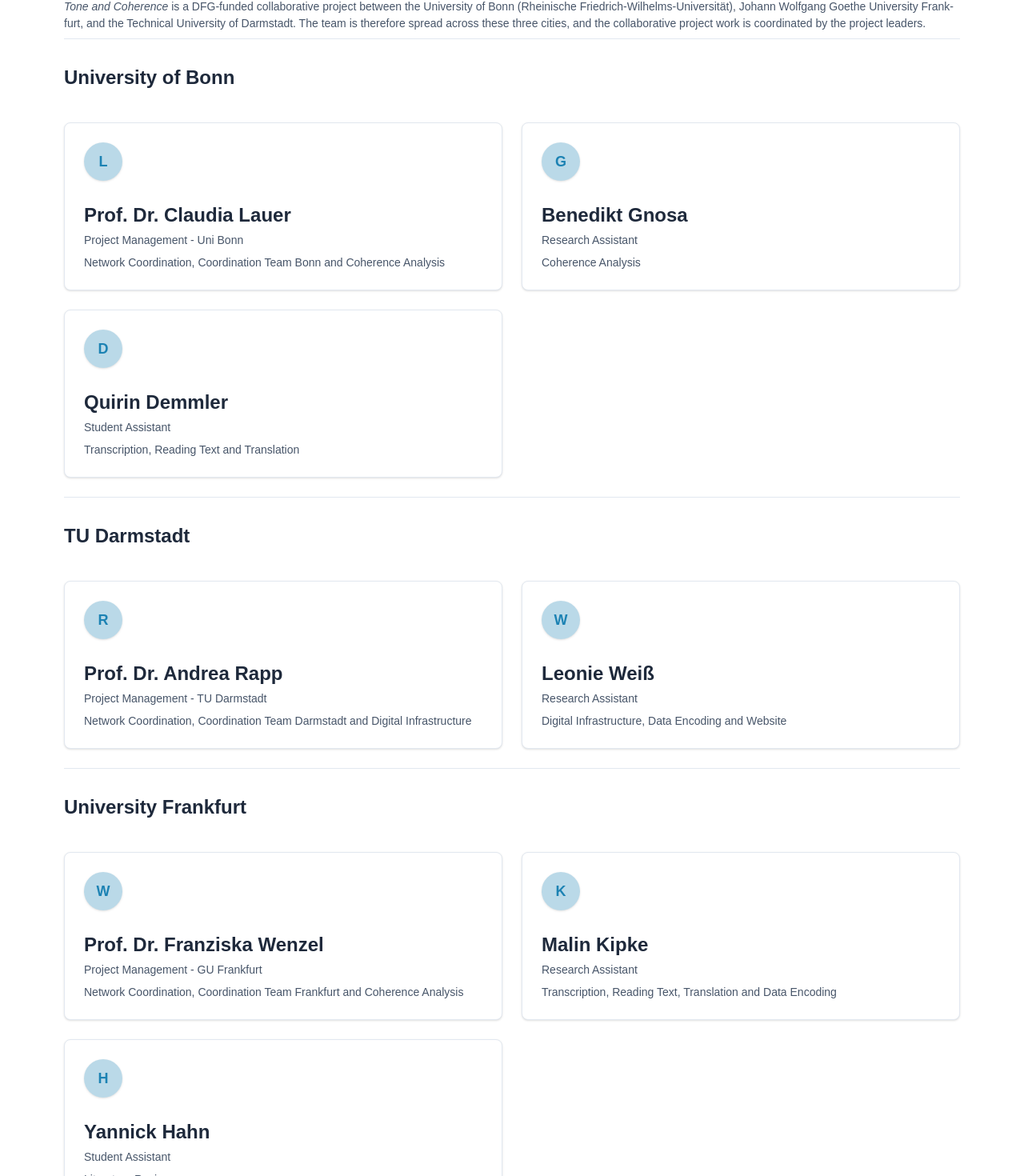
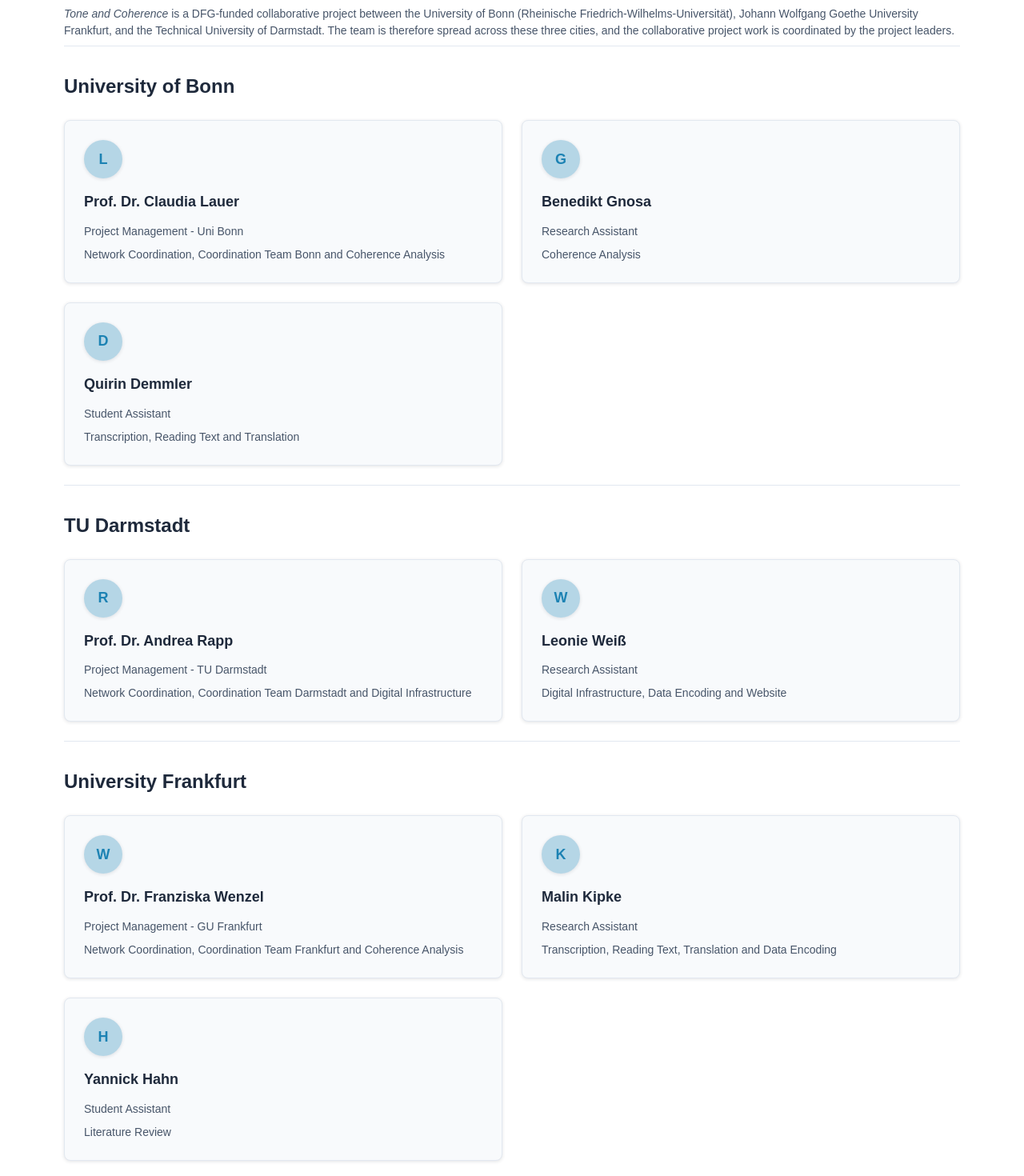
Before and after one commit to tonkohaerenz/tonkohaerenz.github.io, a Next.js app: page /en/team in a window 1280 px wide. Shown: the part 155-1625 px from the top of the page at 80% size. Built offline with nearby package versions, Linux system fonts and the light colour scheme.

Commit message:
Teamseiten überarbeitet

```diff
--- a/src/app/en/team/page.tsx
+++ b/src/app/en/team/page.tsx
@@ -63,90 +63,90 @@ const teamMembersFrankfurt = [
 
 export default function TeamPage() {
   return (
-    <section className="space-y-6">
-      <header className="border-b border-slate-200 pb-4">
-        <h1 className="text-3xl font-bold text-slate-900">Our Team</h1>
-        <p className="text-slate-600 mt-1 teyt-justify [hyphens:auto]"><span className="italic">Tone and Coherence</span> is a DFG-funded collaborative project between the University of Bonn (Rheinische Friedrich-Wilhelms-Universität), Johann Wolfgang Goethe University Frankfurt, and the Technical University of Darmstadt. The team is therefore spread across these three cities, and the collaborative project work is coordinated by the project leaders.</p>
+    <section className="section-spacing">
+      <header>
+        <h1>Our Team</h1>
+        <p><span className="italic">Tone and Coherence</span> is a DFG-funded collaborative project between the University of Bonn (Rheinische Friedrich-Wilhelms-Universität), Johann Wolfgang Goethe University Frankfurt, and the Technical University of Darmstadt. The team is therefore spread across these three cities, and the collaborative project work is coordinated by the project leaders.</p>
       </header>
 
-      <h2 className="text-2xl font-bold text-slate-900">University of Bonn</h2>
-      <div className="grid grid-cols-1 md:grid-cols-2 gap-6 pt-4">
+      <h2>University of Bonn</h2>
+      <div className="grid-team">
         {teamMembersBonn.map((member, index) => (
           member.link? (
             <a key={index} href={member.link} target="_blank">
-              <div className="bg-white p-6 rounded-lg border border-slate-200 shadow-sm hover:border-slate-400">
-              <div className="w-12 h-12 bg-[#1c82b3]/30 text-[#1c82b3] rounded-full flex items-center justify-center font-bold text-lg mb-4 shadow-sm">
+              <div className="cardLink">
+              <div className="icon-circle">
                 {member.surname.charAt(0)}
               </div>
-              <h2 className="text-lg font-semibold text-slate-800">{member.name+' '+member.surname}</h2>
-              <p className="text-xs font-medium text-[#1c82b3] mb-2">{member.role}</p>
-              <p className="text-sm text-slate-600">{member.bio}</p>
+              <h3>{member.name+' '+member.surname}</h3>
+              <p>{member.role}</p>
+              <p>{member.bio}</p>
             </div>
             </a>
           ) : (
-          <div key={index} className="bg-white p-6 rounded-lg border border-slate-200 shadow-sm">
-            <div className="w-12 h-12 bg-[#1c82b3]/30 text-[#1c82b3] rounded-full flex items-center justify-center font-bold text-lg mb-4 shadow-sm">
+          <div key={index} className="card">
+            <div className="icon-circle">
               {member.surname.charAt(0)}
             </div>
-            <h2 className="text-lg font-semibold text-slate-800">{member.name+' '+member.surname}</h2>
-            <p className="text-xs font-medium text-[#1c82b3] mb-2">{member.role}</p>
-            <p className="text-sm text-slate-600">{member.bio}</p>
+            <h3>{member.name+' '+member.surname}</h3>
+            <p>{member.role}</p>
+            <p>{member.bio}</p>
           </div>
           )
         ))}
       </div>
 
-      <hr className="border-b border-slate-200"/>
-      <h2 className="text-2xl font-bold text-slate-900">TU Darmstadt</h2>
-      <div className="grid grid-cols-1 md:grid-cols-2 gap-6 pt-4">
+      <hr/>
+      <h2>TU Darmstadt</h2>
+      <div className="grid-team">
         {teamMembersDarmstadt.map((member, index) => (
           member.link? (
             <a key={index} href={member.link} target="_blank">
-              <div className="bg-white p-6 rounded-lg border border-slate-200 shadow-sm hover:border-slate-400">
-              <div className="w-12 h-12 bg-[#1c82b3]/30 text-[#1c82b3] rounded-full flex items-center justify-center font-bold text-lg mb-4 shadow-sm">
+              <div className="cardLink">
+              <div className="icon-circle">
                 {member.surname.charAt(0)}
               </div>
-              <h2 className="text-lg font-semibold text-slate-800">{member.name+' '+member.surname}</h2>
-              <p className="text-xs font-medium text-[#1c82b3] mb-2">{member.role}</p>
-              <p className="text-sm text-slate-600">{member.bio}</p>
+              <h3>{member.name+' '+member.surname}</h3>
+              <p>{member.role}</p>
+              <p>{member.bio}</p>
             </div>
             </a>
           ) : (
-          <div key={index} className="bg-white p-6 rounded-lg border border-slate-200 shadow-sm">
-            <div className="w-12 h-12 bg-[#1c82b3]/30 text-[#1c82b3] rounded-full flex items-center justify-center font-bold text-lg mb-4 shadow-sm">
+          <div key={index} className="card">
+            <div className="icon-circle">
               {member.surname.charAt(0)}
             </div>
-            <h2 className="text-lg font-semibold text-slate-800">{member.name+' '+member.surname}</h2>
-            <p className="text-xs font-medium text-[#1c82b3] mb-2">{member.role}</p>
-            <p className="text-sm text-slate-600">{member.bio}</p>
+            <h3>{member.name+' '+member.surname}</h3>
+            <p>{member.role}</p>
+            <p>{member.bio}</p>
           </div>
           )
         ))}
       </div>
 
-      <hr className="border-b border-slate-200"/>
-      <h2 className="text-2xl font-bold text-slate-900">University Frankfurt</h2>
-      <div className="grid grid-cols-1 md:grid-cols-2 gap-6 pt-4">
+      <hr/>
+      <h2>University Frankfurt</h2>
+      <div className="grid-team">
         {teamMembersFrankfurt.map((member, index) => (
           member.link? (
             <a key={index} href={member.link} target="_blank">
-              <div className="bg-white p-6 rounded-lg border border-slate-200 shadow-sm hover:border-slate-400">
-              <div className="w-12 h-12 bg-[#1c82b3]/30 text-[#1c82b3] rounded-full flex items-center justify-center font-bold text-lg mb-4 shadow-sm">
+              <div className="cardLink">
+              <div className="icon-circle">
                 {member.surname.charAt(0)}
               </div>
-              <h2 className="text-lg font-semibold text-slate-800">{member.name+' '+member.surname}</h2>
-              <p className="text-xs font-medium text-[#1c82b3] mb-2">{member.role}</p>
-              <p className="text-sm text-slate-600">{member.bio}</p>
+              <h3>{member.name+' '+member.surname}</h3>
+              <p>{member.role}</p>
+              <p>{member.bio}</p>
             </div>
             </a>
           ) : (
-          <div key={index} className="bg-white p-6 rounded-lg border border-slate-200 shadow-sm">
-            <div className="w-12 h-12 bg-[#1c82b3]/30 text-[#1c82b3] rounded-full flex items-center justify-center font-bold text-lg mb-4 shadow-sm">
+          <div key={index} className="card">
+            <div className="icon-circle">
               {member.surname.charAt(0)}
             </div>
-            <h2 className="text-lg font-semibold text-slate-800">{member.name+' '+member.surname}</h2>
-            <p className="text-xs font-medium text-[#1c82b3] mb-2">{member.role}</p>
-            <p className="text-sm text-slate-600">{member.bio}</p>
+            <h3>{member.name+' '+member.surname}</h3>
+            <p>{member.role}</p>
+            <p>{member.bio}</p>
           </div>
           )
         ))}
--- a/src/app/globals-LW.css
+++ b/src/app/globals-LW.css
@@ -86,7 +86,7 @@
 
   --shadow-box: 0 1px 4px rgb(255 255 255 / 0.25);
   --shadow-header: 0 4px 8px rgb(255 255 255 / 0.15);
-  --shadow-circle: 0 1px 4px rgb(255 255 255 / 0.08);
+  --shadow-circle: 0 1px 4px rgb(255 255 255 / 0.05);
 }
 
 body {
@@ -196,11 +196,22 @@ hr {
   gap: 1.5rem;
 }
 
+.section-spacing {
+  display: flex;
+  flex-direction: column;
+  gap: 1rem;
+}
+
 @media (min-width: 768px) {
   .grid-team {
     grid-template-columns: repeat(2, 1fr);
   }
+
+  .section-spacing {
+    gap: 1.5rem;
+  }
 }
+
 
 .icon-circle {
   width: 3rem;
--- a/src/app/team/page.tsx
+++ b/src/app/team/page.tsx
@@ -64,10 +64,10 @@ const teamMembersFrankfurt = [
 
 export default function TeamPage() {
   return (
-    <section className="space-y-6">
+    <section className="section-spacing">
       <header>
         <h1>Unser Team</h1>
-        <p className="text-slate-600 mt-1 teyt-justify [hyphens:auto]"><span className="italic">Ton und Kohärenz</span> ist ein DFG-gefördertes Verbundprojekt zwischen der Rheinischen Friedrich-Wilhelms-Universität Bonn, der Johann Wolfgang Goethe-Universität Frankfurt am Main und der Technischen Universität Darmstadt. Das Team ist folglich auf diese drei Städte aufgeteilt und die kollaborative Projekarbeit wird von den Projketleiterinnen koordiniert.</p>
+        <p><span className="italic">Ton und Kohärenz</span> ist ein DFG-gefördertes Verbundprojekt zwischen der Rheinischen Friedrich-Wilhelms-Universität Bonn, der Johann Wolfgang Goethe-Universität Frankfurt am Main und der Technischen Universität Darmstadt. Das Team ist folglich auf diese drei Städte aufgeteilt und die kollaborative Projekarbeit wird von den Projketleiterinnen koordiniert.</p>
       </header>
 
       <h2>Rheinische Friedrich-Wilhelms-Universität Bonn</h2>
@@ -80,7 +80,7 @@ export default function TeamPage() {
                 {member.surname.charAt(0)}
               </div>
               <h3>{member.name+' '+member.surname}</h3>
-              <p className="text-xs font-medium text-[#1c82b3] mb-2">{member.role}</p>
+              <p>{member.role}</p>
               <p>{member.bio}</p>
             </div>
             </a>
@@ -90,7 +90,7 @@ export default function TeamPage() {
               {member.surname.charAt(0)}
             </div>
             <h3>{member.name+' '+member.surname}</h3>
-            <p className="text-xs font-medium text-[#1c82b3] mb-2">{member.role}</p>
+            <p>{member.role}</p>
             <p>{member.bio}</p>
           </div>
           )
@@ -108,7 +108,7 @@ export default function TeamPage() {
                 {member.surname.charAt(0)}
               </div>
               <h3>{member.name+' '+member.surname}</h3>
-              <p className="text-xs font-medium text-[#1c82b3] mb-2">{member.role}</p>
+              <p>{member.role}</p>
               <p>{member.bio}</p>
             </div>
             </a>
@@ -118,7 +118,7 @@ export default function TeamPage() {
               {member.surname.charAt(0)}
             </div>
             <h3>{member.name+' '+member.surname}</h3>
-            <p className="text-xs font-medium text-[#1c82b3] mb-2">{member.role}</p>
+            <p>{member.role}</p>
             <p>{member.bio}</p>
           </div>
           )
@@ -136,7 +136,7 @@ export default function TeamPage() {
                 {member.surname.charAt(0)}
               </div>
               <h3>{member.name+' '+member.surname}</h3>
-              <p className="text-xs font-medium text-[#1c82b3] mb-2">{member.role}</p>
+              <p>{member.role}</p>
               <p>{member.bio}</p>
             </div>
             </a>
@@ -146,7 +146,7 @@ export default function TeamPage() {
               {member.surname.charAt(0)}
             </div>
             <h3>{member.name+' '+member.surname}</h3>
-            <p className="text-xs font-medium text-[#1c82b3] mb-2">{member.role}</p>
+            <p>{member.role}</p>
             <p>{member.bio}</p>
           </div>
           )
```
